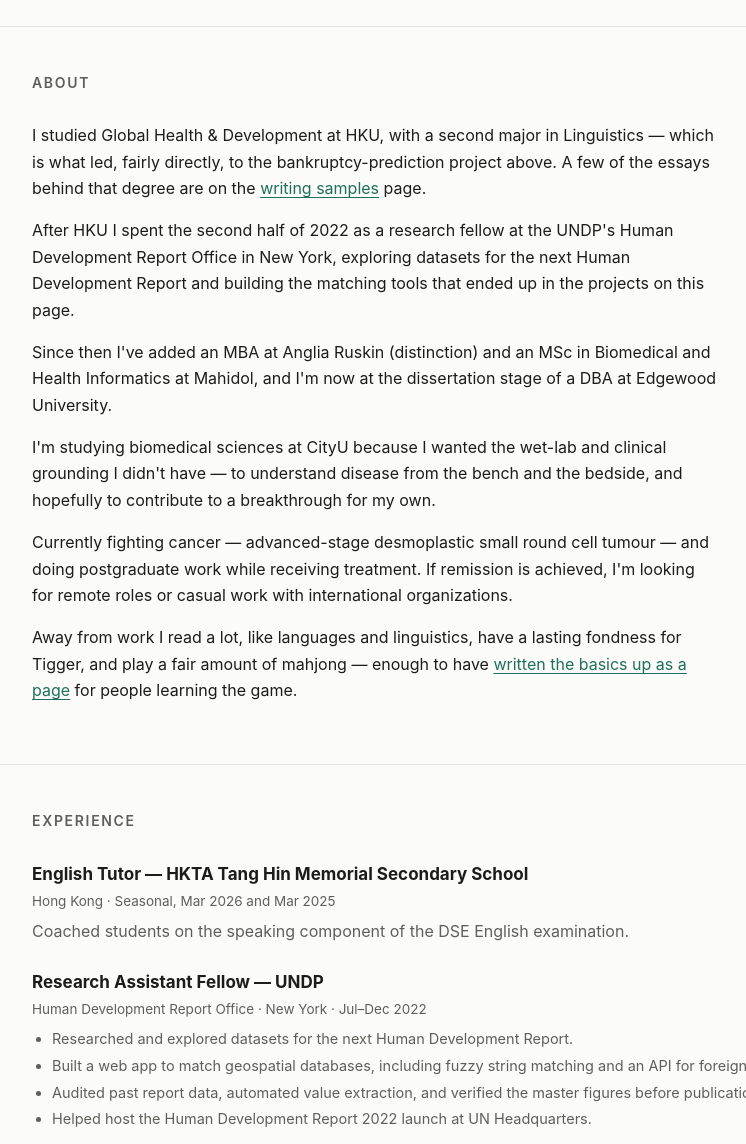
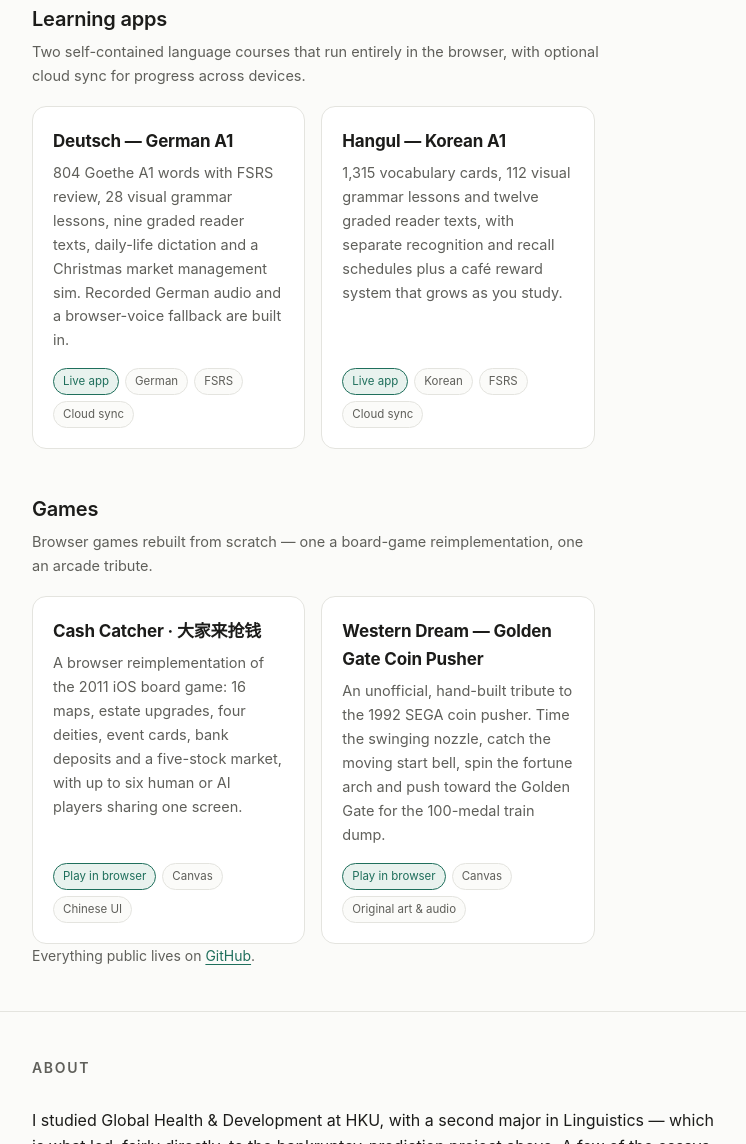
Before and after one commit to terbiume65/terbiume65.github.io, a plain HTML site: page index.html in a window 1280 px wide. Shown: the part 3873-5017 px from the top of the page, without its empty margins (182-928 px from the left). Drawn offline with Linux system fonts and the light colour scheme.

Commit message:
Feature learning apps and browser games

```diff
--- a/index.html
+++ b/index.html
@@ -330,6 +330,70 @@
       </div>
     </div>
 
+    <div class="group" id="learning">
+      <h3>Learning apps</h3>
+      <p class="note">
+        Two self-contained language courses that run entirely in the browser, with optional cloud sync
+        for progress across devices.
+      </p>
+      <div class="grid">
+
+        <article class="card">
+          <h4>Deutsch — German A1</h4>
+          <p>
+            804 Goethe A1 words with FSRS review, 28 visual grammar lessons, nine graded reader texts,
+            daily-life dictation and a Christmas market management sim. Recorded German audio and a
+            browser-voice fallback are built in.
+          </p>
+          <div class="stack"><span class="chip accent">Live app</span><span class="chip">German</span><span class="chip">FSRS</span><span class="chip">Cloud sync</span></div>
+          <a class="cover" href="https://terbiume65.github.io/german-learning/" aria-label="Open the German A1 learning app"></a>
+        </article>
+
+        <article class="card">
+          <h4>Hangul — Korean A1</h4>
+          <p>
+            1,315 vocabulary cards, 112 visual grammar lessons and twelve graded reader texts, with
+            separate recognition and recall schedules plus a café reward system that grows as you study.
+          </p>
+          <div class="stack"><span class="chip accent">Live app</span><span class="chip">Korean</span><span class="chip">FSRS</span><span class="chip">Cloud sync</span></div>
+          <a class="cover" href="https://terbiume65.github.io/korean-learning/" aria-label="Open the Korean A1 learning app"></a>
+        </article>
+
+      </div>
+    </div>
+
+    <div class="group" id="games">
+      <h3>Games</h3>
+      <p class="note">
+        Browser games rebuilt from scratch — one a board-game reimplementation, one an arcade tribute.
+      </p>
+      <div class="grid">
+
+        <article class="card">
+          <h4>Cash Catcher · 大家来抢钱</h4>
+          <p>
+            A browser reimplementation of the 2011 iOS board game: 16 maps, estate upgrades, four
+            deities, event cards, bank deposits and a five-stock market, with up to six human or AI
+            players sharing one screen.
+          </p>
+          <div class="stack"><span class="chip accent">Play in browser</span><span class="chip">Canvas</span><span class="chip">Chinese UI</span></div>
+          <a class="cover" href="https://terbiume65.github.io/cashcatcher-web/" aria-label="Play Cash Catcher in the browser"></a>
+        </article>
+
+        <article class="card">
+          <h4>Western Dream — Golden Gate Coin Pusher</h4>
+          <p>
+            An unofficial, hand-built tribute to the 1992 SEGA coin pusher. Time the swinging nozzle,
+            catch the moving start bell, spin the fortune arch and push toward the Golden Gate for the
+            100-medal train dump.
+          </p>
+          <div class="stack"><span class="chip accent">Play in browser</span><span class="chip">Canvas</span><span class="chip">Original art &amp; audio</span></div>
+          <a class="cover" href="https://terbiume65.github.io/western-dream/" aria-label="Play Western Dream in the browser"></a>
+        </article>
+
+      </div>
+    </div>
+
     <p class="more">Everything public lives on <a href="https://github.com/terbiume65?tab=repositories">GitHub</a>.</p>
   </div>
 </section>
```
Also changed, not shown: 1 other file.
